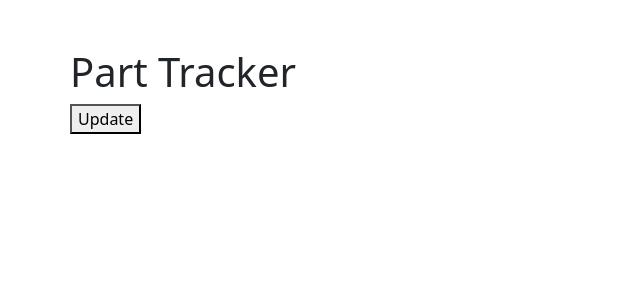
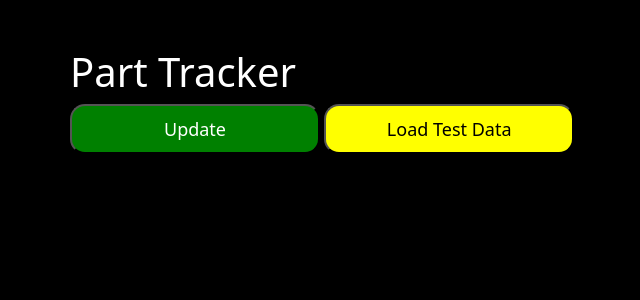
Before and after one commit to thecodinghyrax/CIS289-Final, a Django app: page / in a window 1280 px wide. Shown: the part 56-356 px from the top of the page, without its empty margins (12-652 px from the left). Run offline with Django 4.2, Linux system fonts and the light colour scheme; data that the repository does not hold is empty.

Commit message:
basic input working

```diff
--- a/CIS289_Final/part_tracker/static/part_tracker/style.css
+++ b/CIS289_Final/part_tracker/static/part_tracker/style.css
@@ -10,23 +10,30 @@ body {
     color: white;
     font-size: large;
 }
+
+#load-btn {
+    width: 250px;
+    height: 50px;
+    border-radius: 15px;
+    background-color: yellow;
+    font-size: large;
+}
+/*
 .container-main {
-    /* margin: auto;
-    display: flex;
-    flex-wrap: wrap;
-    flex-direction: column;
-    width: 80%; */
     background: black url("images/pc.webp") no-repeat;
 }
+*/
 
-.container-part {
-    height:20em;
+.part-container {
+    border: 2px yellow solid;
+    border-radius: 20px;
+    height:12em;
     display: flex;
     flex-direction: row;
     flex-wrap: nowrap;
 }
 
-.container-component {
+.part {
     border: 1px black solid;
     border-radius: 15px;
     margin: 0 1em;
--- a/CIS289_Final/part_tracker/templates/part_tracker/base.html
+++ b/CIS289_Final/part_tracker/templates/part_tracker/base.html
@@ -6,7 +6,7 @@
     <meta name="viewport" content="width=device-width, initial-scale=1">
     <title>PC Part Tracker</title>
     <link href="https://cdn.jsdelivr.net/npm/bootstrap@5.2.3/dist/css/bootstrap.min.css" rel="stylesheet" integrity="sha384-rbsA2VBKQhggwzxH7pPCaAqO46MgnOM80zW1RWuH61DGLwZJEdK2Kadq2F9CUG65" crossorigin="anonymous">
-    <!-- <link rel="stylesheet" href="styles.css"> -->
+    <link rel="stylesheet" href="{% static 'part_tracker/style.css' %}">
   </head>
   <body>
     <nav class="navbar navbar-expand-lg navbar-dark bg-dark">
--- a/CIS289_Final/part_tracker/templates/part_tracker/index.html
+++ b/CIS289_Final/part_tracker/templates/part_tracker/index.html
@@ -3,11 +3,14 @@
 {% block content %}
 
         <h1>Part Tracker</h1>
-        <button id="update-btn">Update</button>
+        <div class="button-row">
+            <button id="update-btn">Update</button>
+            <button id="load-btn">Load Test Data</button>
+        </div>
         {% for item in catagories %}
-        <div class="container-part">
+        <div class="part-container">
 
-            <div class="container-component">
+            <div class="part">
                 <h3>Catagory: {{ item }}</h3>
                 <p>Current Lowest Price: Not set</p>
                 <p>Merchant: Not set</p>
--- a/CIS289_Final/part_tracker/urls.py
+++ b/CIS289_Final/part_tracker/urls.py
@@ -7,4 +7,5 @@ app_name = "part_tracker"
 
 urlpatterns = [
     path("", views.index, name="index"),
+    path("form/", views.form, name="form"),
 ]
--- a/CIS289_Final/part_tracker/views.py
+++ b/CIS289_Final/part_tracker/views.py
@@ -1,6 +1,7 @@
 from django.shortcuts import render
-from django.http import HttpResponse
+from django.http import HttpResponse, HttpResponseRedirect
 from .models import Catagory
+from .forms import PartModelForm
 
 
 # Create your views here.
@@ -8,3 +9,17 @@ def index(request):
     catagories = Catagory.objects.order_by("-id")
     context = {"catagories": catagories}
     return render(request, "part_tracker/index.html", context)
+
+def form(request):
+    if request.method == "POST":
+        form = PartModelForm(request.POST or None)
+        if form.is_valid():
+            print("Saving")
+            form.save()
+            form = PartModelForm()
+        else:
+            print("Invalid form")
+            print(form.data)
+    else:
+        form = PartModelForm()
+    return render(request, "part_tracker/form.html", {'form':form})
```
Also changed, not shown: CIS289_Final/part_tracker/forms.py (added, +12 -0 lines), CIS289_Final/part_tracker/templates/part_tracker/form.html (added, +10 -0 lines).
